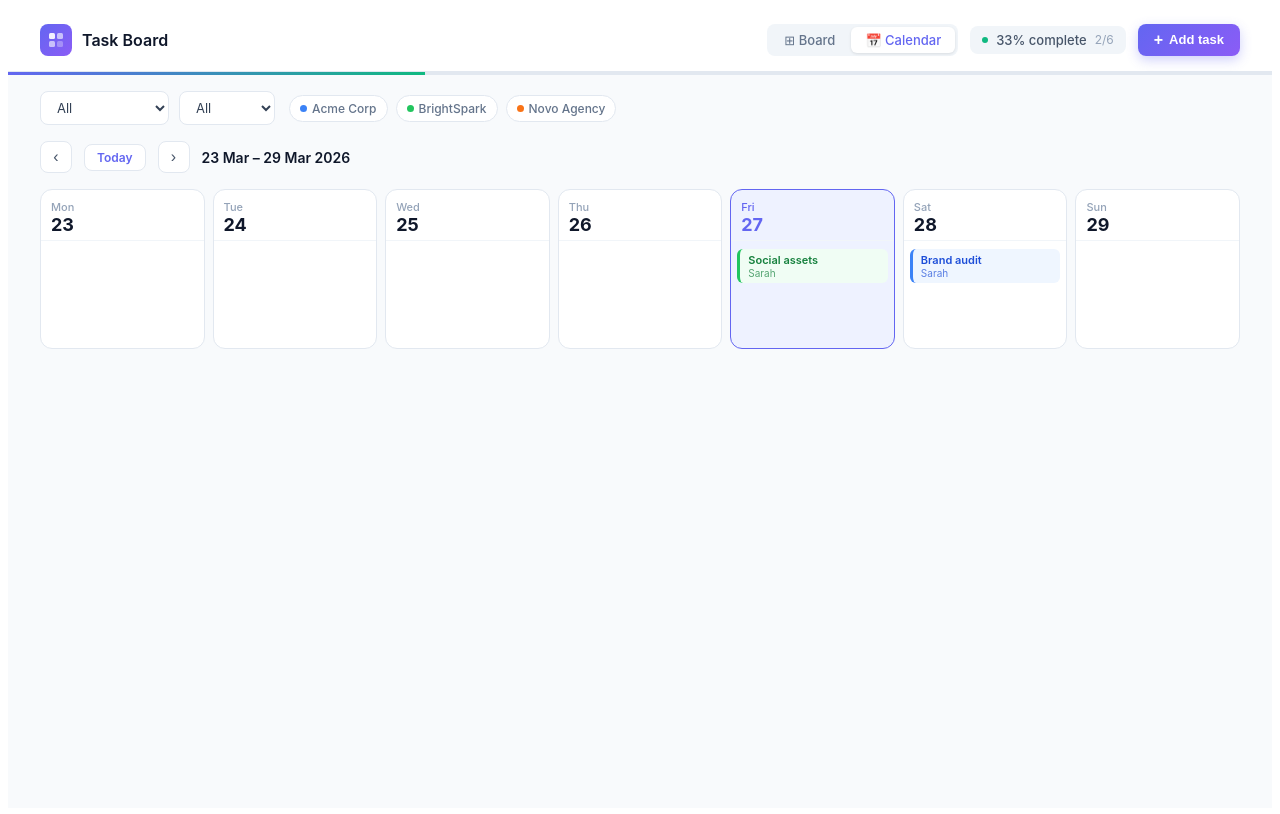
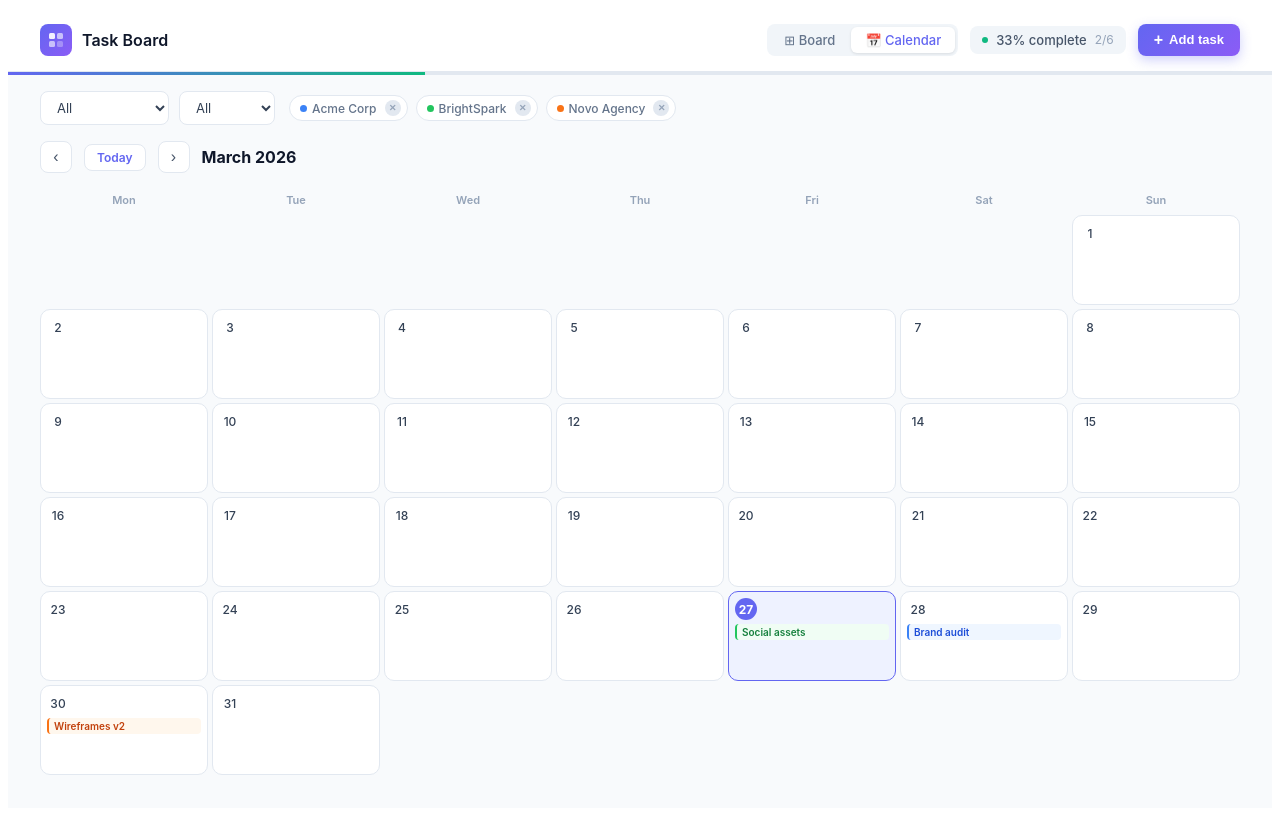
Before and after one commit to louis494/task-manager, a React (Vite) app in the folder task-managemer/: page / in a window 1280 px wide. Both pictures are taken after a click on the button "📅 Calendar". Built offline with nearby package versions, Linux system fonts and the light colour scheme.

Commit message:
fixed colour declaration

```diff
--- a/task-managemer/src/App.jsx
+++ b/task-managemer/src/App.jsx
@@ -20,7 +20,21 @@ const COL_STYLES = {
   "In Progress": { accent: "#F59E0B", lightBg: "#FFFBEB", label: "#B45309" },
   Done: { accent: "#10B981", lightBg: "#ECFDF5", label: "#047857" },
 };
-const DAYS = ["Mon", "Tue", "Wed", "Thu", "Fri", "Sat", "Sun"];
+const MONTH_NAMES = [
+  "January",
+  "February",
+  "March",
+  "April",
+  "May",
+  "June",
+  "July",
+  "August",
+  "September",
+  "October",
+  "November",
+  "December",
+];
+const DAY_LABELS = ["Mon", "Tue", "Wed", "Thu", "Fri", "Sat", "Sun"];
 
 const initClients = ["Acme Corp", "BrightSpark", "Novo Agency"];
 const initTasks = [
@@ -83,7 +97,7 @@ let nextId = 7;
 const emptyForm = { title: "", client: initClients[0], assignee: "", priority: "Medium", due: "", col: "To Do" };
 
 function clientColor(name, clients) {
-  return CLIENT_COLORS[clients.indexOf(name) % CLIENT_COLORS.length];
+  return CLIENT_COLORS[Math.max(0, clients.indexOf(name)) % CLIENT_COLORS.length];
 }
 function isOverdue(due, col) {
   if (!due || col === "Done") return false;
@@ -103,21 +117,19 @@ function getInitials(name) {
     .toUpperCase()
     .slice(0, 2);
 }
-function getMondayOf(date) {
-  const d = new Date(date);
-  const day = d.getDay();
-  const diff = day === 0 ? -6 : 1 - day;
-  d.setDate(d.getDate() + diff);
-  d.setHours(0, 0, 0, 0);
-  return d;
-}
-function addDays(date, n) {
-  const d = new Date(date);
-  d.setDate(d.getDate() + n);
-  return d;
-}
 function toYMD(date) {
   return date.toISOString().slice(0, 10);
+}
+function getMonthGrid(year, month) {
+  const firstDay = new Date(year, month, 1);
+  const lastDay = new Date(year, month + 1, 0);
+  // Monday-based: Mon=0...Sun=6
+  const startOffset = (firstDay.getDay() + 6) % 7;
+  const cells = [];
+  for (let i = 0; i < startOffset; i++) cells.push(null);
+  for (let d = 1; d <= lastDay.getDate(); d++) cells.push(new Date(year, month, d));
+  while (cells.length % 7 !== 0) cells.push(null);
+  return cells;
 }
 
 function Modal({ title, onClose, children }) {
@@ -357,7 +369,7 @@ function Popover({ task, clients, onEdit, onClose }) {
         background: "#fff",
         borderRadius: 12,
         padding: "14px 16px",
-        width: 220,
+        width: 210,
         boxShadow: "0 8px 30px rgba(0,0,0,0.15)",
         border: "1px solid #F1F5F9",
       }}
@@ -398,7 +410,6 @@ function Popover({ task, clients, onEdit, onClose }) {
           />
           <span style={{ fontSize: 12, color: pr.text, fontWeight: 500 }}>{task.priority}</span>
         </div>
-        <div style={{ display: "flex", alignItems: "center", gap: 6 }}>
         <span
           style={{
             fontSize: 11,
@@ -407,11 +418,11 @@ function Popover({ task, clients, onEdit, onClose }) {
             borderRadius: 20,
             background: COL_STYLES[task.col]?.lightBg || "#F1F5F9",
             color: COL_STYLES[task.col]?.label || "#475569",
+            alignSelf: "flex-start",
           }}
         >
           {task.col}
         </span>
-        </div>
       </div>
       <button
         onClick={onEdit}
@@ -463,11 +474,11 @@ export default function App() {
   const [newClientInputEdit, setNewClientInputEdit] = useState("");
   const [dragging, setDragging] = useState(null);
   const [dragOver, setDragOver] = useState(null);
-  const [weekStart, setWeekStart] = useState(() => getMondayOf(new Date()));
+  const [calMonth, setCalMonth] = useState(() => ({ year: new Date().getFullYear(), month: new Date().getMonth() }));
   const [popover, setPopover] = useState(null);
+  const [confirmRemoveClient, setConfirmRemoveClient] = useState(null);
 
   const today = toYMD(new Date());
-  const weekDays = useMemo(() => Array.from({ length: 7 }, (_, i) => addDays(weekStart, i)), [weekStart]);
 
   const filtered = useMemo(
     () =>
@@ -483,6 +494,8 @@ export default function App() {
   const done = tasks.filter((t) => t.col === "Done").length;
   const pct = total === 0 ? 0 : Math.round((done / total) * 100);
 
+  const monthGrid = useMemo(() => getMonthGrid(calMonth.year, calMonth.month), [calMonth]);
+
   function addClient(input, setInput, setF) {
     const name = input.trim();
     if (!name || clients.includes(name)) return;
@@ -490,6 +503,17 @@ export default function App() {
     setF((f) => ({ ...f, client: name }));
     setInput("");
   }
+
+  function removeClient(name) {
+    setClients((c) => c.filter((x) => x !== name));
+    // Reassign tasks belonging to removed client to first remaining client
+    const remaining = clients.filter((x) => x !== name);
+    const fallback = remaining[0] || "";
+    setTasks((ts) => ts.map((t) => (t.client === name ? { ...t, client: fallback } : t)));
+    if (filterClient === name) setFilterClient("All");
+    setConfirmRemoveClient(null);
+  }
+
   function addTask() {
     if (!form.title.trim()) return;
     setTasks((t) => [...t, { ...form, id: nextId++ }]);
@@ -520,6 +544,16 @@ export default function App() {
   }
 
   const unscheduled = useMemo(() => filtered.filter((t) => !t.due), [filtered]);
+
+  function prevMonth() {
+    setCalMonth(({ year, month }) => (month === 0 ? { year: year - 1, month: 11 } : { year, month: month - 1 }));
+  }
+  function nextMonth() {
+    setCalMonth(({ year, month }) => (month === 11 ? { year: year + 1, month: 0 } : { year, month: month + 1 }));
+  }
+  function goToday() {
+    setCalMonth({ year: new Date().getFullYear(), month: new Date().getMonth() });
+  }
 
   return (
     <div
@@ -565,7 +599,6 @@ export default function App() {
           <span style={{ fontSize: 16, fontWeight: 600, color: "#0F172A" }}>Task Board</span>
         </div>
         <div style={{ display: "flex", alignItems: "center", gap: 12 }}>
-          {/* View toggle */}
           <div style={{ display: "flex", background: "#F1F5F9", borderRadius: 8, padding: 3, gap: 2 }}>
             {["board", "calendar"].map((v) => (
               <button
@@ -607,7 +640,7 @@ export default function App() {
           </div>
           <button
             onClick={() => {
-              setForm({ ...emptyForm, client: clients[0] });
+              setForm({ ...emptyForm, client: clients[0] || "" });
               setShowAdd(true);
             }}
             style={{
@@ -642,7 +675,7 @@ export default function App() {
         />
       </div>
 
-      {/* Filters */}
+      {/* Filters + client pills with remove */}
       <div style={{ padding: "16px 32px", display: "flex", alignItems: "center", gap: 10, flexWrap: "wrap" }}>
         <select
           value={filterClient}
@@ -687,28 +720,51 @@ export default function App() {
         <div style={{ display: "flex", gap: 8, marginLeft: 4, flexWrap: "wrap" }}>
           {clients.map((c, i) => {
             const cc = CLIENT_COLORS[i % CLIENT_COLORS.length];
+            const isActive = filterClient === c;
             return (
               <div
                 key={c}
-                onClick={() => setFilterClient(filterClient === c ? "All" : c)}
                 style={{
                   display: "flex",
                   alignItems: "center",
-                  gap: 5,
-                  padding: "5px 10px",
+                  gap: 4,
+                  padding: "4px 6px 4px 10px",
                   borderRadius: 20,
-                  background: filterClient === c ? cc.bg : "#fff",
-                  border: `1.5px solid ${filterClient === c ? cc.border : "#E2E8F0"}`,
-                  cursor: "pointer",
+                  background: isActive ? cc.bg : "#fff",
+                  border: `1.5px solid ${isActive ? cc.border : "#E2E8F0"}`,
                   transition: "all .15s",
                 }}
               >
                 <span
+                  onClick={() => setFilterClient(isActive ? "All" : c)}
+                  style={{ display: "flex", alignItems: "center", gap: 5, cursor: "pointer" }}
+                >
+                  <span
                     style={{ width: 7, height: 7, borderRadius: "50%", background: cc.dot, display: "inline-block" }}
                   />
-                <span style={{ fontSize: 12, fontWeight: 500, color: filterClient === c ? cc.text : "#64748B" }}>
-                  {c}
+                  <span style={{ fontSize: 12, fontWeight: 500, color: isActive ? cc.text : "#64748B" }}>{c}</span>
                 </span>
+                <button
+                  onClick={() => setConfirmRemoveClient(c)}
+                  style={{
+                    marginLeft: 4,
+                    width: 16,
+                    height: 16,
+                    borderRadius: "50%",
+                    border: "none",
+                    background: isActive ? cc.border + "33" : "#E2E8F0",
+                    cursor: "pointer",
+                    fontSize: 9,
+                    color: isActive ? cc.text : "#94A3B8",
+                    display: "flex",
+                    alignItems: "center",
+                    justifyContent: "center",
+                    fontWeight: 700,
+                    flexShrink: 0,
+                  }}
+                >
+                  ✕
+                </button>
               </div>
             );
           })}
@@ -957,13 +1013,13 @@ export default function App() {
         </div>
       )}
 
-      {/* Calendar view */}
+      {/* Calendar view — monthly */}
       {view === "calendar" && (
         <div style={{ padding: "0 32px 32px" }}>
-          {/* Week nav */}
+          {/* Month nav */}
           <div style={{ display: "flex", alignItems: "center", gap: 12, marginBottom: 16 }}>
             <button
-              onClick={() => setWeekStart((d) => addDays(d, -7))}
+              onClick={prevMonth}
               style={{
                 width: 32,
                 height: 32,
@@ -981,7 +1037,7 @@ export default function App() {
               ‹
             </button>
             <button
-              onClick={() => setWeekStart(getMondayOf(new Date()))}
+              onClick={goToday}
               style={{
                 padding: "5px 12px",
                 borderRadius: 8,
@@ -997,7 +1053,7 @@ export default function App() {
               Today
             </button>
             <button
-              onClick={() => setWeekStart((d) => addDays(d, 7))}
+              onClick={nextMonth}
               style={{
                 width: 32,
                 height: 32,
@@ -1014,15 +1070,27 @@ export default function App() {
             >
               ›
             </button>
-            <span style={{ fontSize: 14, fontWeight: 600, color: "#0F172A" }}>
-              {weekDays[0].toLocaleDateString("en-GB", { day: "numeric", month: "short" })} –{" "}
-              {weekDays[6].toLocaleDateString("en-GB", { day: "numeric", month: "short", year: "numeric" })}
+            <span style={{ fontSize: 16, fontWeight: 700, color: "#0F172A" }}>
+              {MONTH_NAMES[calMonth.month]} {calMonth.year}
             </span>
           </div>
 
-          {/* Week grid */}
-          <div style={{ display: "grid", gridTemplateColumns: "repeat(7,minmax(0,1fr))", gap: 8 }}>
-            {weekDays.map((day, i) => {
+          {/* Day labels */}
+          <div style={{ display: "grid", gridTemplateColumns: "repeat(7,minmax(0,1fr))", gap: 4, marginBottom: 4 }}>
+            {DAY_LABELS.map((d) => (
+              <div
+                key={d}
+                style={{ textAlign: "center", fontSize: 11, fontWeight: 600, color: "#94A3B8", padding: "4px 0" }}
+              >
+                {d}
+              </div>
+            ))}
+          </div>
+
+          {/* Month grid */}
+          <div style={{ display: "grid", gridTemplateColumns: "repeat(7,minmax(0,1fr))", gap: 4 }}>
+            {monthGrid.map((day, i) => {
+              if (!day) return <div key={`empty-${i}`} />;
               const ymd = toYMD(day);
               const isToday = ymd === today;
               const dayTasks = filtered.filter((t) => t.due === ymd);
@@ -1031,28 +1099,32 @@ export default function App() {
                   key={ymd}
                   style={{
                     background: isToday ? "#EEF2FF" : "#fff",
-                    borderRadius: 12,
+                    borderRadius: 10,
                     border: `1.5px solid ${isToday ? "#6366F1" : "#E2E8F0"}`,
-                    minHeight: 160,
+                    minHeight: 90,
                     overflow: "visible",
+                    padding: "6px 6px 4px",
                   }}
                 >
-                  {/* Day header */}
-                  <div style={{ padding: "10px 10px 6px", borderBottom: "1px solid #F1F5F9" }}>
                   <div
-                      style={{ fontSize: 11, fontWeight: 500, color: isToday ? "#6366F1" : "#94A3B8", marginBottom: 2 }}
-                    >
-                      {DAYS[i]}
-                    </div>
-                    <div
-                      style={{ fontSize: 18, fontWeight: 700, color: isToday ? "#6366F1" : "#0F172A", lineHeight: 1 }}
+                    style={{
+                      fontSize: 12,
+                      fontWeight: isToday ? 700 : 500,
+                      marginBottom: 4,
+                      display: "flex",
+                      alignItems: "center",
+                      justifyContent: "center",
+                      width: 22,
+                      height: 22,
+                      borderRadius: "50%",
+                      background: isToday ? "#6366F1" : "transparent",
+                      color: isToday ? "#fff" : "#334155",
+                    }}
                   >
                     {day.getDate()}
                   </div>
-                  </div>
-                  {/* Task chips */}
-                  <div style={{ padding: "8px 6px", display: "flex", flexDirection: "column", gap: 4 }}>
-                    {dayTasks.map((t) => {
+                  <div style={{ display: "flex", flexDirection: "column", gap: 2 }}>
+                    {dayTasks.slice(0, 3).map((t) => {
                       const cc = clientColor(t.client, clients);
                       const isOpen = popover === t.id;
                       return (
@@ -1060,18 +1132,16 @@ export default function App() {
                           <div
                             onClick={() => setPopover(isOpen ? null : t.id)}
                             style={{
-                              padding: "4px 8px",
-                              borderRadius: 6,
+                              padding: "2px 5px",
+                              borderRadius: 4,
                               cursor: "pointer",
                               background: cc.bg,
-                              borderLeft: `3px solid ${cc.border}`,
-                              transition: "opacity .1s",
-                              opacity: 1,
+                              borderLeft: `2px solid ${cc.border}`,
                             }}
                           >
                             <div
                               style={{
-                                fontSize: 11,
+                                fontSize: 10,
                                 fontWeight: 600,
                                 color: cc.text,
                                 whiteSpace: "nowrap",
@@ -1081,7 +1151,6 @@ export default function App() {
                             >
                               {t.title}
                             </div>
-                            <div style={{ fontSize: 10, color: cc.text, opacity: 0.7 }}>{t.assignee || t.priority}</div>
                           </div>
                           {isOpen && (
                             <Popover
@@ -1097,6 +1166,11 @@ export default function App() {
                         </div>
                       );
                     })}
+                    {dayTasks.length > 3 && (
+                      <div style={{ fontSize: 9, fontWeight: 600, color: "#94A3B8", paddingLeft: 4 }}>
+                        +{dayTasks.length - 3} more
+                      </div>
+                    )}
                   </div>
                 </div>
               );
@@ -1152,6 +1226,56 @@ export default function App() {
         </div>
       )}
 
+      {/* Confirm remove client modal */}
+      {confirmRemoveClient && (
+        <Modal title="Remove client?" onClose={() => setConfirmRemoveClient(null)}>
+          <p style={{ fontSize: 14, color: "#475569", marginBottom: 20, lineHeight: 1.6 }}>
+            Are you sure you want to remove <strong style={{ color: "#0F172A" }}>{confirmRemoveClient}</strong>? Their
+            tasks will be reassigned to{" "}
+            <strong style={{ color: "#0F172A" }}>
+              {clients.filter((c) => c !== confirmRemoveClient)[0] || "no client"}
+            </strong>
+            .
+          </p>
+          <div style={{ display: "flex", gap: 10 }}>
+            <button
+              onClick={() => setConfirmRemoveClient(null)}
+              style={{
+                flex: 1,
+                padding: "10px",
+                borderRadius: 8,
+                border: "1.5px solid #E2E8F0",
+                background: "#F8FAFC",
+                color: "#64748B",
+                fontSize: 14,
+                fontWeight: 500,
+                cursor: "pointer",
+                fontFamily: "inherit",
+              }}
+            >
+              Cancel
+            </button>
+            <button
+              onClick={() => removeClient(confirmRemoveClient)}
+              style={{
+                flex: 1,
+                padding: "10px",
+                borderRadius: 8,
+                border: "none",
+                background: "#EF4444",
+                color: "#fff",
+                fontSize: 14,
+                fontWeight: 600,
+                cursor: "pointer",
+                fontFamily: "inherit",
+              }}
+            >
+              Remove
+            </button>
+          </div>
+        </Modal>
+      )}
+
       {showAdd && (
         <Modal title="New task" onClose={() => setShowAdd(false)}>
           <TaskForm
```
Lines whose indentation alone changed are shown as unchanged.
